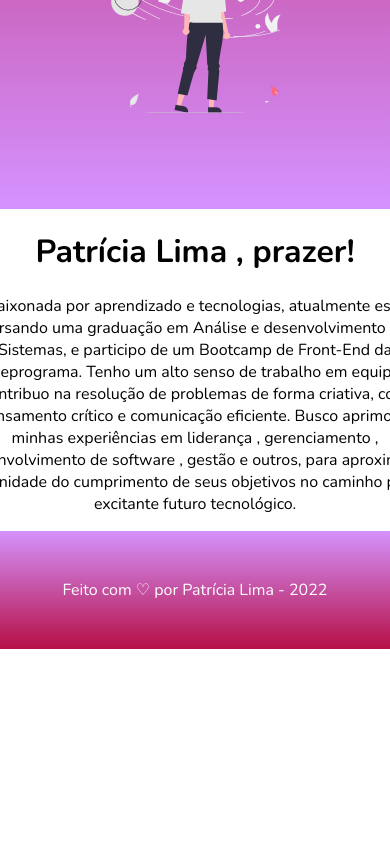
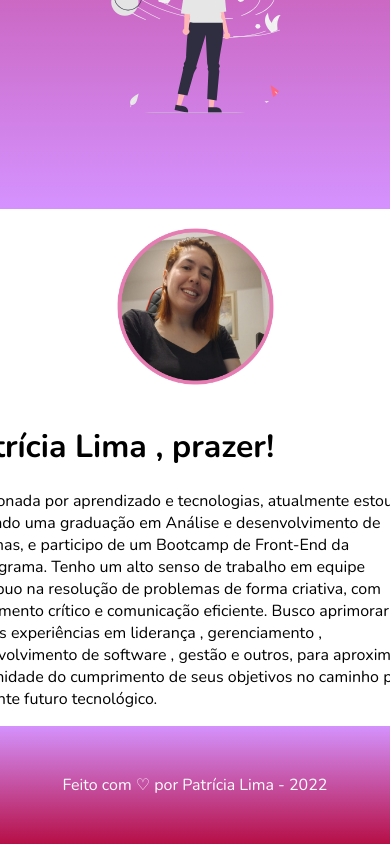
Before and after one commit to pati-lima/SOS-Telefone-sem-fio, a React (Vite) app: page /sobre in a window 390 px wide. Shown: the part 734-1578 px from the top of the page. Before the commit the page ends 1383 px from the top, so only its background shows below. Built offline with nearby package versions, Linux system fonts and the light colour scheme; no server answers.

Commit message:
Adicionado imagem na pagina sobre

```diff
--- a/src/pages/Sobre.jsx
+++ b/src/pages/Sobre.jsx
@@ -2,14 +2,14 @@
 import { Header } from '../components/Header'
 import sobreImg from '../assets/sobre.svg'
 import styles from '../styles/pages/sobre.module.css'
-import patiImg from '../assets/pati.jpeg'
+import patiImg from '../assets/pati.png'
 
 export function Sobre() {
   return (
     <>
       <Header title="Sobre Mim" image={sobreImg} />
       <div className={styles.sobreContainer}>
-        {/* <img className={styles.bioImage} src={patiImg}/> */}
+        <img className={styles.bioImage} src={patiImg}/>
       <div className={styles.bioContainer}>
         <h2 className={styles.biotitle}>
             Patrícia Lima , prazer!
--- a/src/styles/pages/sobre.module.css
+++ b/src/styles/pages/sobre.module.css
@@ -1,6 +1,3 @@
-
-/* ------------------ */
-
 
 .sobreContainer {
     display: flex;
@@ -19,8 +16,7 @@
   }
 
   .bioImage {
-    width: 30%;
-    border-radius: 100%;
+    width: 40%;
   }
 
   .bioText {
@@ -33,14 +29,9 @@
     .sobreContainer {
       display: flex;
       flex-direction: column;
-      text-align: center;
-
     }
-
-
 
     .bioImage {
       width: 50%;
-      margin-top: 1em;
     }
   }
```
Also changed, not shown: src/assets/pati.jpeg (deleted), src/assets/pati.png (added).
